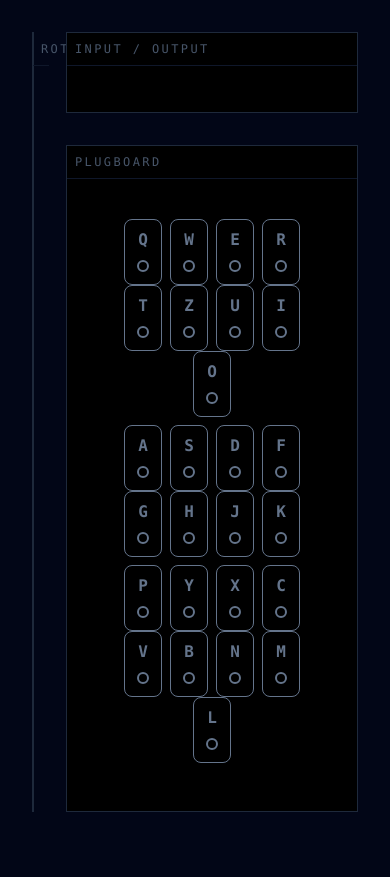
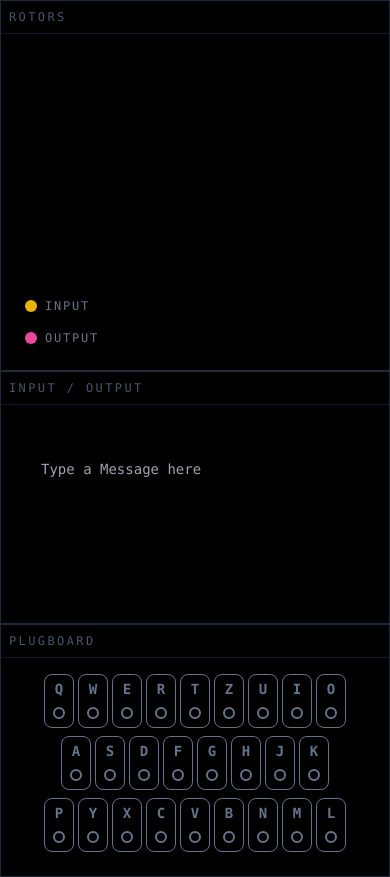
Before and after one commit to alextebbs/enigma, a Next.js app: page / in a window 390 px wide. Before the commit the page ends 844 px from the top, so only its background shows below. Built offline with nearby package versions, Linux system fonts and the light colour scheme.

Commit message:
Responsive fixes

```diff
--- a/src/components/canvas/Rotor.tsx
+++ b/src/components/canvas/Rotor.tsx
@@ -82,7 +82,7 @@ export const Rotor: React.FC<RotorProps> = (props) => {
 
   const outerBind = useGesture(
     {
-      onDrag: ({ event, down, active, offset: [x, y] }) => {
+      onDrag: ({ event, active, offset: [x, y] }) => {
         event.stopPropagation()
         setIsDragging(active)
         setIsInteracting(active)
@@ -101,7 +101,7 @@ export const Rotor: React.FC<RotorProps> = (props) => {
                 ...rotor,
                 offset: newOffset,
                 position: newOffset,
-                visualPosition: newOffset,
+                visualPosition: visualOffset,
               }
             } else {
               return rotor
--- a/src/components/canvas/RotorScene.tsx
+++ b/src/components/canvas/RotorScene.tsx
@@ -5,7 +5,7 @@ import { Rotor } from './Rotor'
 import { Reflector } from './Reflector'
 import { MachineState, Log } from '../machine/Machine'
 import { colors } from '@/_globals'
-import { Dispatch, SetStateAction, useState } from 'react'
+import { Dispatch, SetStateAction, useEffect, useState } from 'react'
 
 // This is messsed up and makes a type error because I don't think tailwind
 // is configured correctly. I'm not sure how to fix it.
@@ -119,6 +119,14 @@ export const RotorsScene: React.FC<RotorsSceneProps> = ({
       (machineState.rotors.length - 2) * ROTOR_GAP) /
     2
 
+  let cameraZoom = 100
+
+  if (typeof window !== 'undefined') {
+    if (document.body.clientWidth < 768) {
+      cameraZoom = 40
+    }
+  }
+
   const [isDragging, setIsDragging] = useState(false)
 
   return (
@@ -126,7 +134,12 @@ export const RotorsScene: React.FC<RotorsSceneProps> = ({
       orthographic
       gl={{ antialias: true }}
       // className='h-full'
-      camera={{ zoom: 100, near: 1, far: 2000, position: [20, 65, 100] }}>
+      camera={{
+        zoom: cameraZoom,
+        near: 1,
+        far: 2000,
+        position: [20, 65, 100],
+      }}>
       <group position={[offset, 0, 0]}>
         {machineState.rotors.map((rotor, rotorIndex) => {
           return (
@@ -156,7 +169,7 @@ export const RotorsScene: React.FC<RotorsSceneProps> = ({
 
       <OrbitControls
         makeDefault
-        minZoom={100}
+        minZoom={40}
         maxZoom={100}
         enabled={!isDragging}
       />
--- a/src/components/dom/Plugboard.tsx
+++ b/src/components/dom/Plugboard.tsx
@@ -325,7 +325,7 @@ export const Plugboard: React.FC<PlugboardProps> = (props) => {
         <div
           id='plugboard'
           onMouseMove={(e) => onPlugboardMouseMove(e)}
-          className='p-10'>
+          className='p-4 md:p-3 xl:p-10'>
           {KEYBOARD_LAYOUT.map((row) => (
             <div className='mb-2 text-center' key={row}>
               {row.split('').map((char) => (
--- a/src/components/dom/PlugboardKey.tsx
+++ b/src/components/dom/PlugboardKey.tsx
@@ -99,7 +99,7 @@ export const PlugboardKey: React.FC<PlugboardKeyProps> = (props) => {
       onClick={(e) => onPlugboardKeyClick(e)}
       onMouseEnter={(e) => onPlugboardKeyMouseEnter(e)}
       onMouseLeave={() => onPlugboardKeyMouseLeave()}
-      className={`mx-1 inline-block cursor-pointer rounded-lg border px-3 py-2 pb-3 font-bold uppercase ${keyStateClasses}`}>
+      className={`mx-0.5 inline-block cursor-pointer rounded-lg border px-2 py-1 pb-2 text-sm font-bold uppercase xl:mx-1 xl:px-3 xl:py-2 xl:pb-3 xl:text-base ${keyStateClasses}`}>
       {char.toLowerCase()}
       <div
         className={`mt-2 h-3 w-3 rounded-full border-2 ${dotStateClasses}`}></div>
--- a/src/pages/index.tsx
+++ b/src/pages/index.tsx
@@ -52,8 +52,8 @@ export default function Page() {
   }
 
   return (
-    <div className='flex h-[100vh] gap-8 p-8'>
-      <div className='h-full w-[calc(100vw-6rem-520px)] border border-slate-800 bg-black'>
+    <div className='flex h-[100vh] flex-col md:flex-row md:gap-8 md:p-8'>
+      <div className='relative h-[70vh] border border-slate-800 bg-black md:h-full md:w-[calc(100vw-6rem-372px)] xl:w-[calc(100vw-6rem-520px)]'>
         <PanelHeader title='Rotors' />
         <RotorsScene
           {...{
@@ -63,15 +63,25 @@ export default function Page() {
             refreshTextArea,
           }}
         />
+        <div className='absolute bottom-6 left-6 z-10 text-xs uppercase tracking-[0.15em] text-gray-500'>
+          <div className='mb-4 flex items-center gap-2'>
+            <div className='h-3 w-3 rounded-full bg-yellow-500' />
+            Input
+          </div>
+          <div className='flex items-center gap-2'>
+            <div className='h-3 w-3 rounded-full bg-pink-500' />
+            Output
+          </div>
+        </div>
       </div>
-      <div className='flex w-[520px] flex-col gap-8'>
-        <div className='relative z-10 flex grow flex-col border border-slate-800 bg-black'>
+      <div className='flex flex-col md:w-[372px] md:gap-8 xl:w-[520px]'>
+        <div className='relative z-10 flex h-[30vh] grow flex-col border border-slate-800 bg-black md:h-auto'>
           <PanelHeader title='Input / Output' />
           <IO {...{ onTextAreaChange, plainText, cipherText }} />
 
           {transformationLog?.plugboard.forwards.enter && (
             <>
-              <div className='absolute left-[25%] top-[100%] h-8 w-[2px] bg-yellow-500'>
+              <div className='absolute left-[25%] top-[100%] hidden h-8 w-[2px] bg-yellow-500 md:block'>
                 <div className='absolute left-[50%] top-0 h-1.5 w-1.5 translate-x-[-50%] translate-y-[-50%] rounded-full bg-yellow-500' />
                 <div className='absolute left-[50%] top-[100%] h-2 w-2 translate-x-[-50%] translate-y-[calc(-50%-0.2rem)] rotate-45 border-2 border-l-0 border-t-0 border-yellow-500' />
                 <div className='absolute left-[100%] top-[50%] translate-x-2 translate-y-[-50%] text-xs text-yellow-500'>
@@ -79,7 +89,7 @@ export default function Page() {
                 </div>
               </div>
 
-              <div className='absolute left-[75%] top-[100%] h-8 w-[2px] bg-pink-500'>
+              <div className='absolute left-[75%] top-[100%] hidden h-8 w-[2px] bg-pink-500 md:block'>
                 <div className='absolute left-[50%] top-[100%] h-1.5 w-1.5 translate-x-[-50%] translate-y-[-50%] rounded-full bg-pink-500' />
                 <div className='absolute left-[50%] top-0 h-2 w-2 translate-x-[-50%] translate-y-[calc(-50%+0.2rem)] rotate-[225deg] border-2 border-l-0 border-t-0 border-pink-500' />
                 <div className='absolute left-[100%] top-[50%] translate-x-2 translate-y-[-50%] text-xs text-pink-500'>
@@ -98,7 +108,7 @@ export default function Page() {
 
           {transformationLog?.plugboard.backwards.enter && (
             <>
-              <div className='absolute right-[100%] top-[25%] h-[2px] w-8 bg-yellow-500'>
+              <div className='absolute right-[100%] top-[25%] hidden h-[2px] w-8 bg-yellow-500 md:block'>
                 <div className='absolute left-[100%] top-[50%] h-1.5 w-1.5 translate-x-[-50%] translate-y-[-50%] rounded-full bg-yellow-500' />
                 <div className='absolute left-0 top-[50%] h-2 w-2 translate-x-[calc(-50%+0.2rem)] translate-y-[calc(-50%)] rotate-[135deg] border-2 border-l-0 border-t-0 border-yellow-500' />
                 <div className='absolute bottom-[100%] left-[50%] translate-x-[-50%] translate-y-[-0.25rem] text-xs text-yellow-500'>
@@ -106,7 +116,7 @@ export default function Page() {
                 </div>
               </div>
 
-              <div className='absolute right-[100%] top-[75%] h-[2px] w-8 bg-pink-500'>
+              <div className='absolute right-[100%] top-[75%] hidden h-[2px] w-8 bg-pink-500 md:block'>
                 <div className='absolute left-0 top-[50%] h-1.5 w-1.5 translate-x-[-50%] translate-y-[-50%] rounded-full bg-pink-500' />
                 <div className='absolute left-[100%] top-[50%] h-2 w-2 translate-x-[calc(-50%-0.2rem)] translate-y-[calc(-50%)] rotate-[-45deg] border-2 border-l-0 border-t-0 border-pink-500' />
                 <div className='absolute bottom-[100%] left-[50%] translate-x-[-50%] translate-y-[-0.25rem] text-xs text-pink-500'>
```
Also changed, not shown: 1 other file (tests, documents, lock files or other folders).
